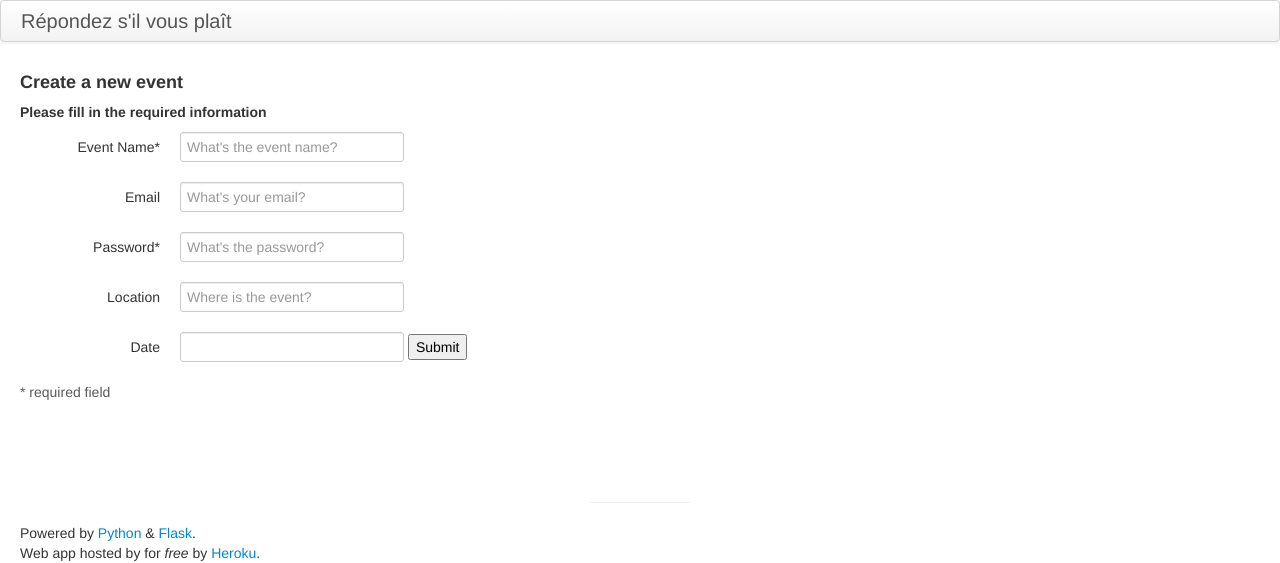
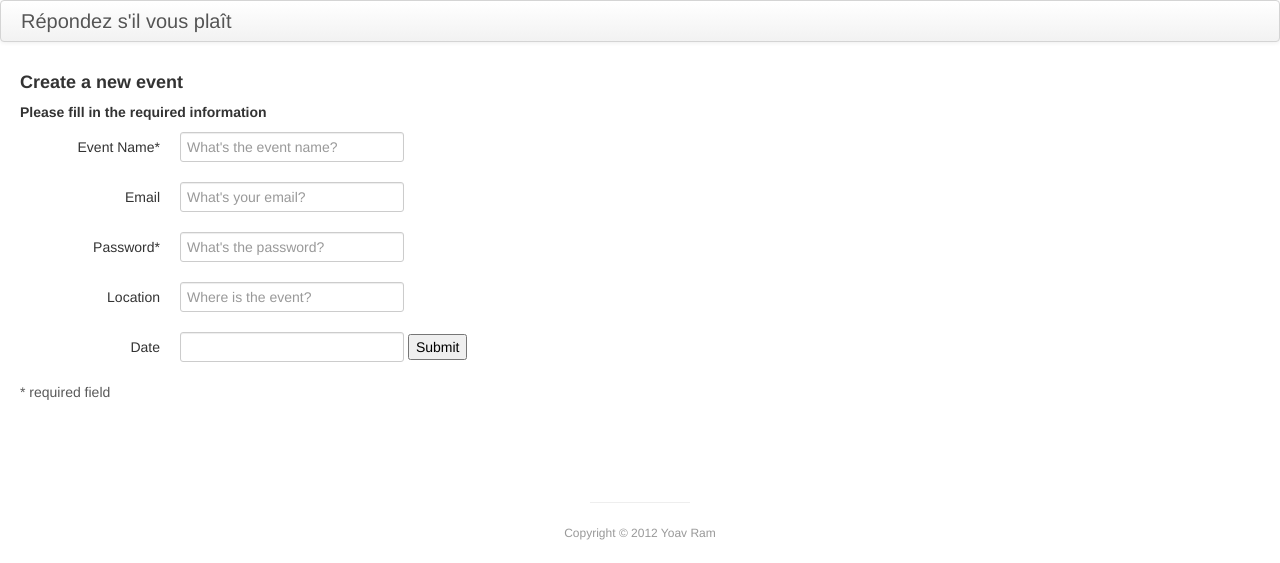
Before and after one commit to yoavram/rsvp, a Flask app: page / in a window 1280 px wide. Shown: the top 563 px of the page. After the commit the page ends 540 px from the top, so only its background shows below. Run offline with Flask 2, Linux system fonts and the light colour scheme; some libraries are stand-ins or nearby versions; grey boxes are pictures that could not be loaded.

Commit message:
updated colophon

```diff
--- a/templates/base.html
+++ b/templates/base.html
@@ -44,15 +44,10 @@
 
 {% endblock body %}
 
-<div class="colophon" dir="ltr">
-		Powered by <a href="http://python.org/" target="_blank">Python</a> & <a href="http://flask.pocoo.org/" target="_blank">Flask</a>.<br>
-		Web app hosted by for <em>free</em> by <a href="http://heroku.com/" target="_blank">Heroku</a>.
-		<br>
-		Code <em>freely</em> availabe on <a href="http://github.com/yoavram/rsvp/" target="_blank">github</a>.
-		<br>
-		<a rel="license" href="http://creativecommons.org/licenses/by-nc-sa/3.0/">
-			<img alt="Creative Commons License" style="border-width:0" src="http://i.creativecommons.org/l/by-nc-sa/3.0/80x15.png" /></a>
-			<br>
+		<div class="colophon" dir="ltr">
+			<ul class="quick-links">
+				<li>Copyright © 2012 Yoav Ram</li>
+			</ul>
 		</div>
 	</body>
 </html>
```
